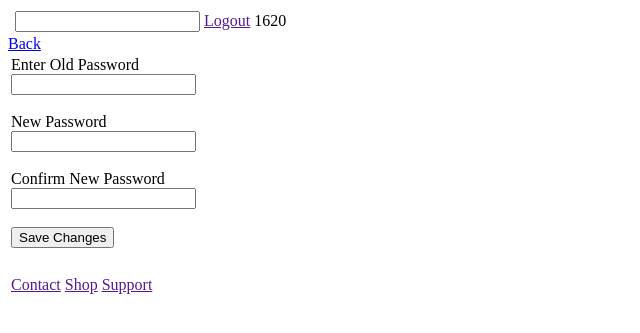
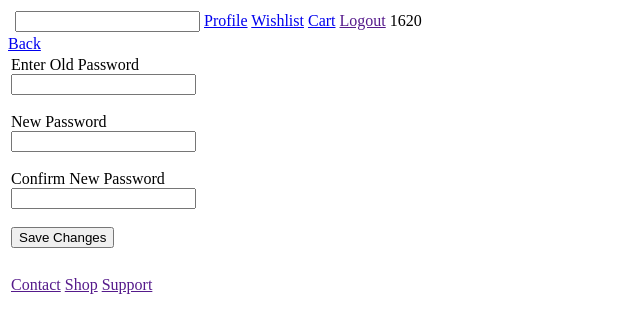
Before and after one commit to ratul701E/online-book-shop, a PHP site: page /view/change-password.php in a window 1280 px wide. Shown: the top 333 px of the page, without its empty margins (0-640 px from the left). Run offline with PHP 8.4, Linux system fonts and the light colour scheme.

Commit message:
Update navbar.php

```diff
--- a/OnlineBookShop - Customer/view/navbar.php
+++ b/OnlineBookShop - Customer/view/navbar.php
@@ -8,9 +8,9 @@
             <!-- ratul: search -->
             <input type="text" name="search">
 
-            <a href="profile.php"><!-- fahim: profile icon --></a>
-            <a href="wishlist.php"><!-- fahim: wishlist icon --></a>
-            <a href="cart.php"><!-- fahim: cart icon --></a>
+            <a href="profile.php">Profile<!-- fahim: profile icon --></a>
+            <a href="wishlist.php">Wishlist<!-- fahim: wishlist icon --></a>
+            <a href="cart.php">Cart<!-- fahim: cart icon --></a>
             <a href=""><!-- ratul: fahim: logout -->Logout</a>
 
             <!-- fahim: call icon --> 1620
```
